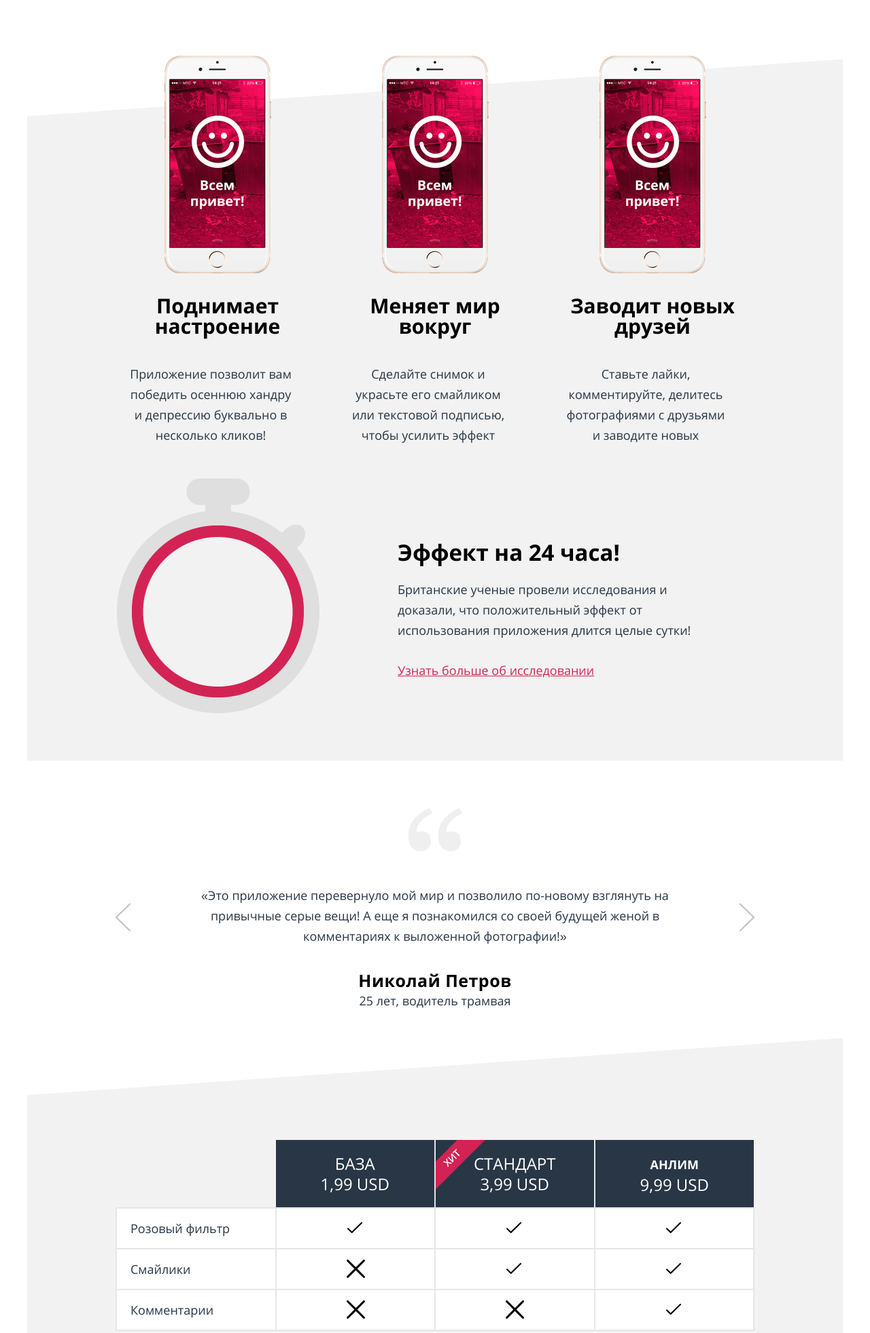
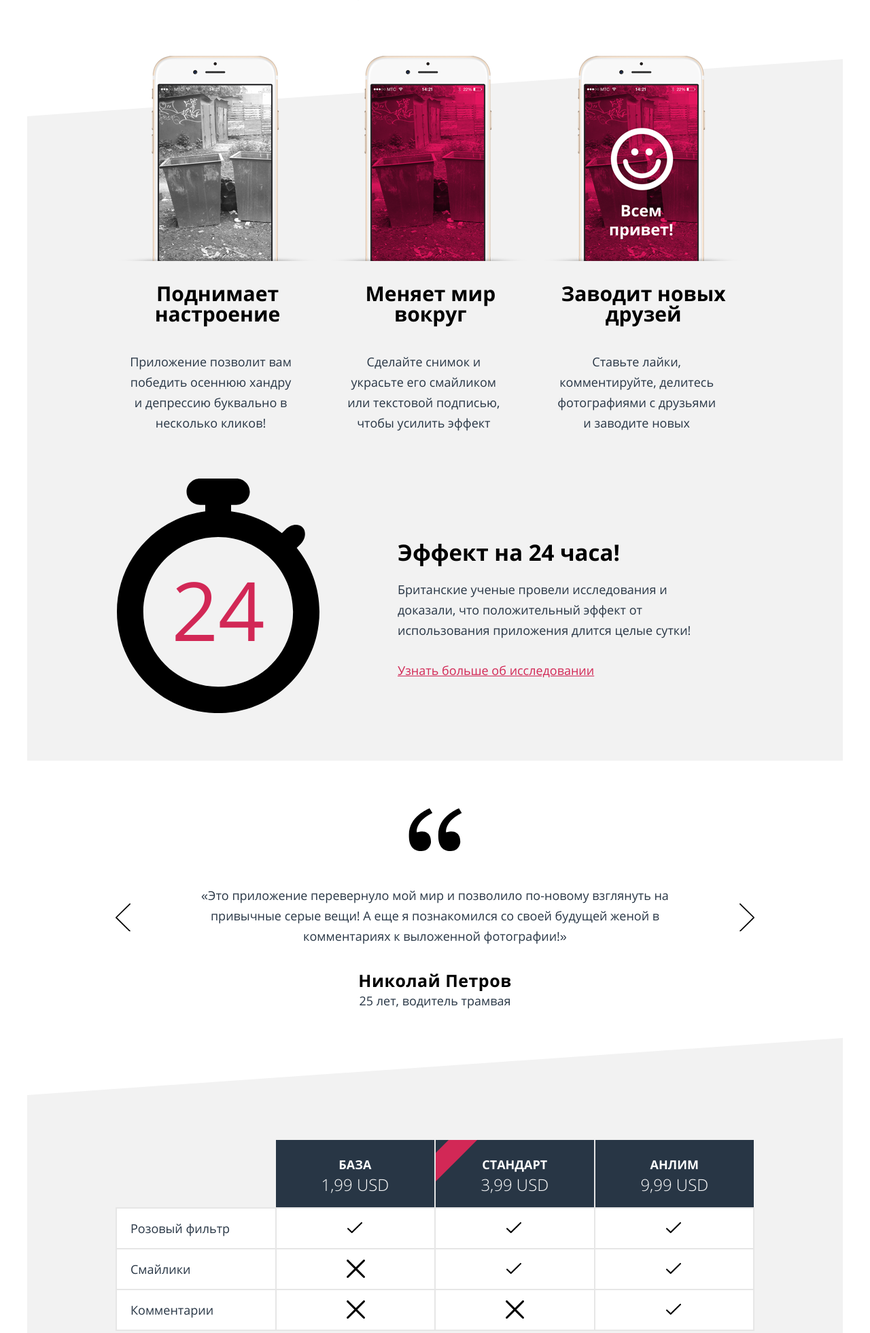
Before and after one commit to workline521/279077-pink, a website: page index.html in a window 1280 px wide. Shown: the part 1098-3059 px from the top of the page at 68% size. Drawn offline with nearby package versions, Linux system fonts and the light colour scheme; files that its build step writes are made by us from their sources.

Commit message:
SVG PICTURES

```diff
--- a/index.html
+++ b/index.html
@@ -53,28 +53,45 @@
 						<h2 class="features__heading">Нам есть, что вам<br>предложить!</h2> </div>
 					<div class="wrapper wrapper--features">
 						<div class="features__description">
-							<div class="features__block"> <img class="features__image" src="img/iphone-screen-mobile@1x.png" width="157" height="320" alt="">
+							<div class="features__block">
+								<picture>
+									<source media="(min-width: 1200px)" srcset="img/iphone-screen-1-desktop@1x.png 1x, img/iphone-screen-1-desktop@2x.png 2x">
+									<img class="features__image" src="img/iphone-screen-1-desktop@1x.png" srcset="img/iphone-screen-1-desktop@2x.png 2x" alt="">
+								</picture>
 								<h2 class="features__item-heading">Поднимает настроение</h2>
 								<p class="features__item">Приложение позволит вам победить осеннюю хандру и депрессию буквально в несколько кликов!</p>
 							</div>
-							<div class="features__block"> <img class="features__image" src="img/iphone-screen-mobile@1x.png" width="157" height="320" alt="">
-								<h2 class="features__item-heading">Меняет мир вокруг</h2>
+							<div class="features__block">
+							    <picture>
+									<source media="(min-width: 1200px)" srcset="img/iphone-screen-2-desktop@1x.png 1x, img/iphone-screen-2-desktop@2x.png 2x">
+									<img class="features__image" src="img/iphone-screen-2-desktop@1x.png" srcset="img/iphone-screen-2-desktop@2x.png 2x" alt="">
+								</picture>
+							 	<h2 class="features__item-heading">Меняет мир вокруг</h2>
 								<p class="features__item">Сделайте снимок и украсьте его смайликом или текстовой подписью, чтобы усилить эффект</p>
 							</div>
-							<div class="features__block"> <img class="features__image" src="img/iphone-screen-mobile@1x.png" width="157" height="320" alt="">
-								<h2 class="features__item-heading">Заводит новых друзей</h2>
+							<div class="features__block">
+							    <picture>
+									<source media="(min-width: 1200px)" srcset="img/iphone-screen-3-desktop@1x.png 1x, img/iphone-screen-3-desktop@2x.png 2x">
+									<img class="features__image" src="img/iphone-screen-3-desktop@1x.png" srcset="img/iphone-screen-3-desktop@2x.png 2x" alt="">
+								</picture>
+							   	<h2 class="features__item-heading">Заводит новых друзей</h2>
 								<p class="features__item">Ставьте лайки, комментируйте, делитесь фотографиями с друзьями и заводите новых</p>
-							</div> <img class="features__pic" src="img/iphone-screen-mobile@1x.png" width="157" height="320" alt=""> </div>
+							</div>
+							    <picture>
+									<source media="(min-width: 320px)" srcset="img/iphone-screen-mobile@1x.png 1x, img/iphone-screen-mobile@2x.png 2x">
+									<img class="features__pic" src="img/iphone-screen-mobile@1x.png" srcset="img/iphone-screen-mobile@2x.png 2x" alt="">
+							    </picture>
+						 </div>
 					</div>
 				</section>
 				<section class="research">
-					<div class="research__image"></div>
+					<div class="research__image"><p class="research__time">24</p></div>
 					<div class="research__info">
 						<p class="research__heading">Эффект на 24 часа!</p>
 						<p class="research__text">Британские ученые провели исследования и доказали, что положительный эффект от использования приложения длится целые сутки!</p> <a class="research__link" href="#">Узнать больше об исследовании</a> </div>
 				</section>
 				<section class="review">
-					<div class="review__slider"> <img class="review__quotes" src="img/quotesold.png" width="79" height="63" alt="">
+					<div class="review__slider"> <img class="review__quotes" src="img/icon-quotes.svg" width="79" height="63" alt="">
 						<div class="review__slide">
 							<p class="review__username review__username--order2">Николай Петров</p>
 							<p class="review__profession review__profession--order3">25 лет, водитель трамвая</p>
@@ -128,9 +145,9 @@
 						<table class="table__price">
 							<tr>
 								<td class="table__col-empty"></td>
-								<td class="table__col-head"><span class="bold">БАЗА</span>
+								<td class="table__col-head"><span class="table__text">БАЗА</span>
 									<br>1,99 USD</td>
-								<td class="table__col-head table__col-head--border"><span class="bold">СТАНДАРТ</span>
+								<td class="table__col-head table__col-head--border"><span class="table__text">СТАНДАРТ</span>
 									<br>3,99 USD</td>
 								<td class="table__col-head"><span class="table__text">АНЛИМ</span>
 									<br>9,99 USD</td>
@@ -177,7 +194,7 @@
 			</div>
 			<div class="section section--inner">
 				<div class="standart-footer standart-footer--index standart-footer--tablet standart-footer--desktop">
-					<a class="standart-footer__logo" href="#"><img class="standart-footer__glasses" src="img/logo-pink-blue-mobile.svg" width="147" height="40" alt="Логотип"></a>
+					<a class="standart-footer__logo" href="#"></a>
 					<ul class="standart-footer__social">
 						<li class="standart-footer__social-item">
 							<a class="standart-footer__social-link  standart-footer__social-link--tw" href="#"></a>
--- a/less/layout/footer/standart-footer.less
+++ b/less/layout/footer/standart-footer.less
@@ -89,6 +89,8 @@
 	}
 	.standart-footer__logo {
 		margin-top: 42px;
+		background: url("@{img-url}/logo-pink-blue-mobile.svg") no-repeat;
+		padding: 20px 75px;
 	}
 	.standart-footer__social {
 		margin-top: 44px;
@@ -103,6 +105,7 @@
 	}
 	.standart-footer__logo {
 		margin-top: 26px;
+		background: url("@{img-url}/logo-pink-blue-desktop.svg") no-repeat;
 	}
 	.standart-footer__social {
 		width: 170px;
--- a/less/layout/uikit/table.less
+++ b/less/layout/uikit/table.less
@@ -23,6 +23,7 @@
 		font-size: 18px;
 		line-height: 30px;
 		text-align: center;
+		font-weight: 300;
 	}
 	.table__col-head--border {
 		border-left: 2px solid #e6e6e6;
@@ -46,12 +47,12 @@
 	.table::before {
 		content: "";
 		top: 36px;
-		right: 279px;
+		right: 281px;
 		width: 74px;
 		height: 73px;
 		position: absolute;
 		z-index: 1;
-		background: url("@{img-url}/hit-icon.png") no-repeat;
+		background: url("@{img-url}/bg-hit-tablet.svg") no-repeat;
 	}
 	.table__col--col-2,
 	.table__col--col-3,
--- a/less/pages/index/features.less
+++ b/less/pages/index/features.less
@@ -118,7 +118,7 @@
 		background: url("@{img-url}/iphone-screen-3-tablet@1x.png") no-repeat;
 		z-index: 1;
 	}
-	@media (min-width: 768px) and (min-resolution: 144dpi), (min-width: 768px) and (min-resolution: 1.5dppx){
+	@media @retinaTablet{
 		.features__description::before{
 			background: url("@{img-url}/iphone-screen-3-tablet@2x.png") no-repeat;
 			background-size: cover;
--- a/less/pages/index/price.less
+++ b/less/pages/index/price.less
@@ -47,7 +47,7 @@
 	height: 73px;
 	position: absolute;
 	z-index: 1;
-	background: url("@{img-url}/hit-icon.png") no-repeat;
+	background: url("@{img-url}/bg-hit.svg") no-repeat;
 }
 
 .price__slider-heading {
--- a/less/pages/index/research.less
+++ b/less/pages/index/research.less
@@ -12,15 +12,21 @@
 	.research__image {
 		width: 242px;
 		height: 281px;
-		background: url("@{img-url}/diagramm.png") no-repeat;
+		background: url("@{img-url}/icon-timer.svg") no-repeat;
 		background-size: cover;
-		/*margin-left: 41px;*/
+	}
+	.research__time {
+		display: block;
+		margin-top: 80px;
+		text-align: center;
+		font-size: 96px;
+		line-height: 150px;
+		color: @font-red;
 	}
 	.research__info {
 		margin-left: 52px;
 	}
-
-	.research__heading{
+	.research__heading {
 		width: 200px;
 		display: block;
 		.zero-margin();
@@ -28,11 +34,9 @@
 		.font-bold ();
 		line-height: 35px;
 		margin-top: 38px;
-
 		padding-right: 40px;
 	}
-
-	.research__text{
+	.research__text {
 		width: 308px;
 		.zero-margin();
 		margin-top: 10px;
@@ -61,7 +65,14 @@
 		margin-left: 132px;
 		width: 298px;
 		height: 345px;
-		background: url("@{img-url}/diagramm.png") no-repeat;
+		background: url("@{img-url}/icon-timer.svg") no-repeat;
+	}
+
+	.research__time{
+		margin-top: 100px;
+		font-size: 120px;
+		line-height: 186px;
+
 	}
 	.research__info {
 		margin-top: 138px;
@@ -77,7 +88,6 @@
 		margin-top: 10px;
 		line-height: 28px;
 	}
-
 	.research__text {
 		width: 478px;
 		display: block;
@@ -85,9 +95,7 @@
 		margin-top: 25px;
 		font-size: 18px;
 		line-height: 30px;
-
 	}
-
 	.research__link {
 		width: 300px;
 		display: block;
--- a/less/pages/index/review.less
+++ b/less/pages/index/review.less
@@ -94,7 +94,7 @@
 		width: 22px;
 		height: 41px;
 		z-index: 1;
-		background: url("@{img-url}/left-arrow.png") no-repeat;
+		background: url("@{img-url}/icon-review-arrow-left.svg") no-repeat;
 	}
 	.review__slider::after {
 		content: "";
@@ -104,6 +104,6 @@
 		width: 22px;
 		height: 41px;
 		z-index: 1;
-		background: url("@{img-url}/right-arrow.png") no-repeat;
+		background: url("@{img-url}/icon-review-arrow-right.svg") no-repeat;
 	}
 }
```
Also changed, not shown: img/diagramm.png (deleted), img/left-arrow.png (deleted), img/quotesold.png (deleted), img/right-arrow.png (deleted).
